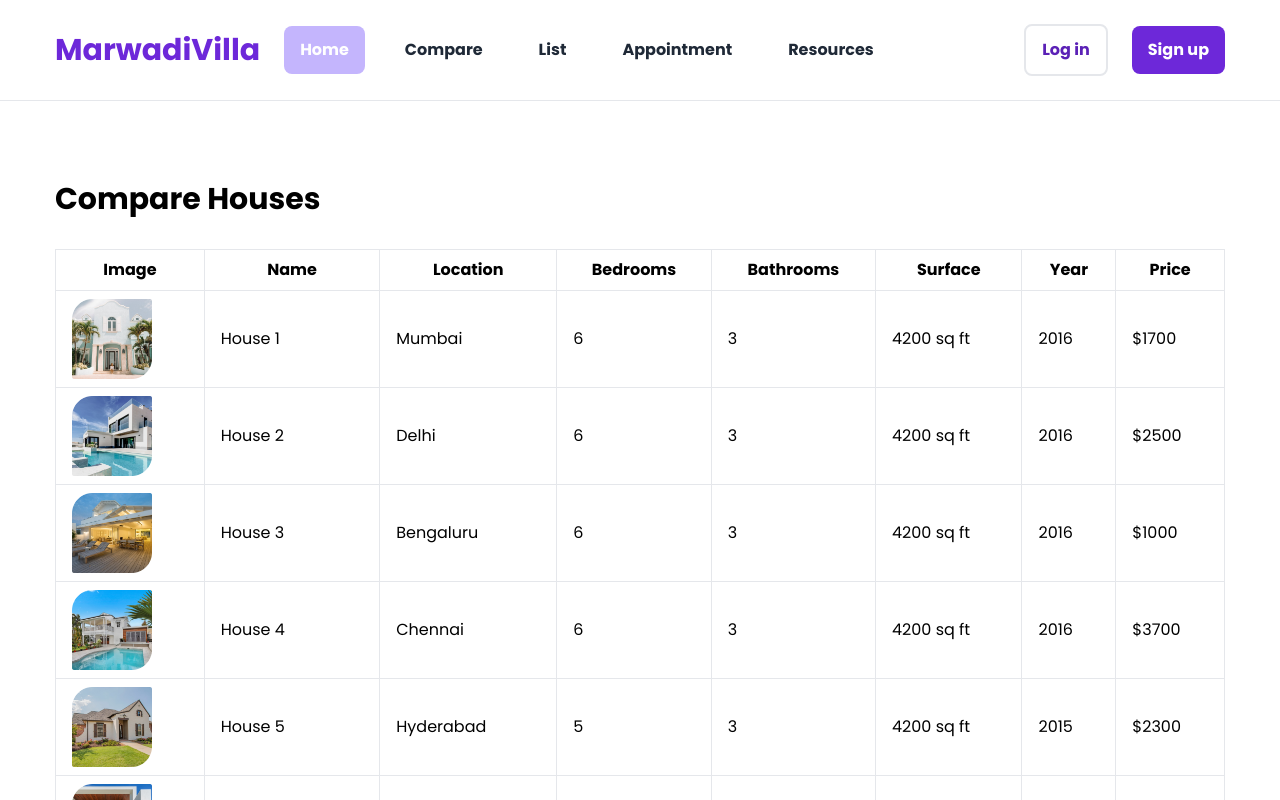
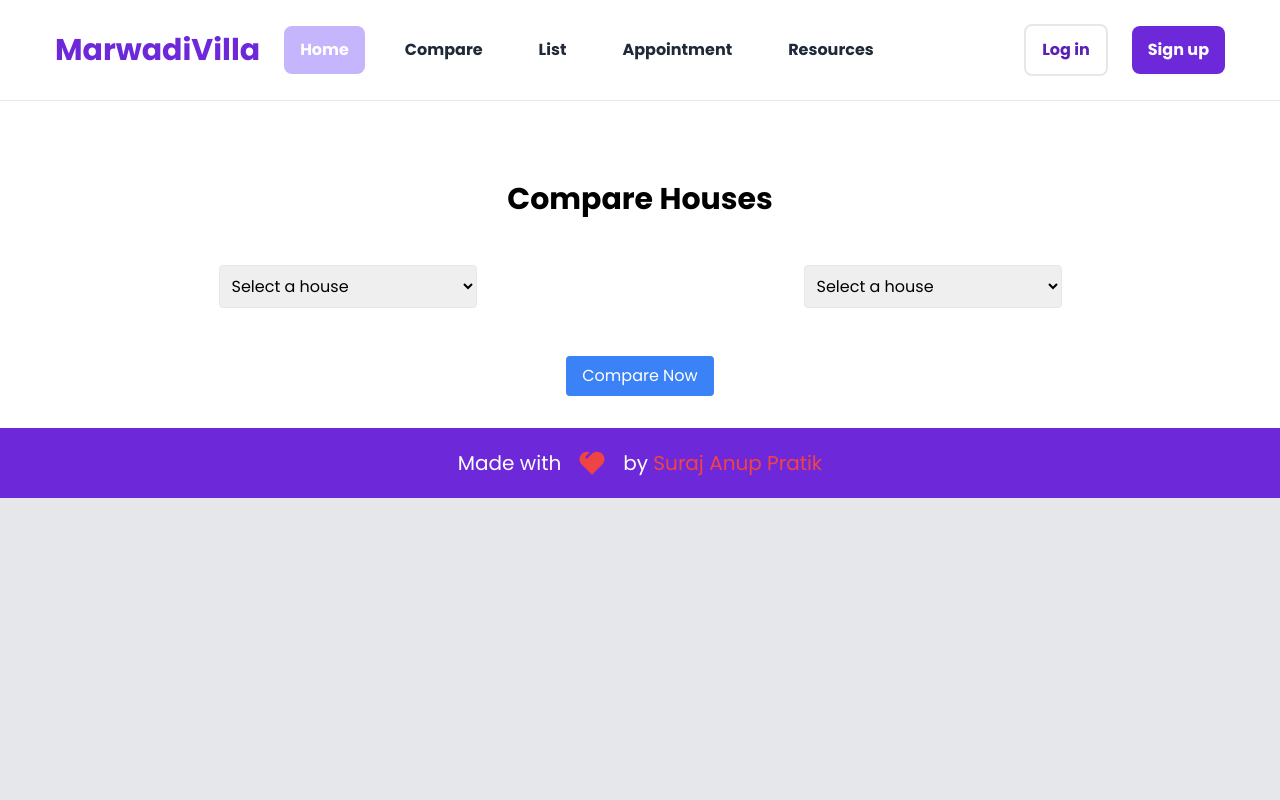
Before and after one commit to anupsinghh/MarwadiVilla, a React (Create React App) app: page /compare in a window 1280 px wide. Shown: the top 800 px of the page. Built offline with nearby package versions, Linux system fonts and the light colour scheme.

Commit message:
made changes in compare file

```diff
--- a/src/pages/Compare.js
+++ b/src/pages/Compare.js
@@ -1,42 +1,137 @@
-import React from "react";
+import React, { useState } from "react";
 import { housesData } from "../data"; // Adjust the import path as necessary
 
 const Compare = () => {
-  return (
-    <div className="container mx-auto py-8">
-      <h1 className="text-3xl font-bold mb-8">Compare Houses</h1>
-      <div className="overflow-x-auto">
+  const [selectedHouse1, setSelectedHouse1] = useState(null);
+  const [selectedHouse2, setSelectedHouse2] = useState(null);
+  const [compare, setCompare] = useState(false);
+
+  const handleSelectHouse1 = (event) => {
+    const selectedId = event.target.value;
+    const house = housesData.find((house) => house.id === parseInt(selectedId));
+    setSelectedHouse1(house);
+  };
+
+  const handleSelectHouse2 = (event) => {
+    const selectedId = event.target.value;
+    const house = housesData.find((house) => house.id === parseInt(selectedId));
+    setSelectedHouse2(house);
+  };
+
+  const renderHousePreview = (house) => {
+    if (!house) return null;
+    return (
+      <div className="border p-4 bg-white rounded shadow">
+        <img src={house.imageLg} alt={house.name} className="h-48 w-full object-cover mb-4" />
+        <h2 className="text-2xl font-bold mb-2">{house.name}</h2>
+        <p className="mb-2">{house.country}</p>
+      </div>
+    );
+  };
+
+  const renderComparisonTable = () => {
+    if (!compare || !selectedHouse1 || !selectedHouse2) return null;
+
+    return (
+      <div className="overflow-x-auto mt-8">
         <table className="min-w-full bg-white border">
           <thead>
             <tr>
-              <th className="py-2 px-4 border">Image</th>
-              <th className="py-2 px-4 border">Name</th>
-              <th className="py-2 px-4 border">Location</th>
-              <th className="py-2 px-4 border">Bedrooms</th>
-              <th className="py-2 px-4 border">Bathrooms</th>
-              <th className="py-2 px-4 border">Surface</th>
-              <th className="py-2 px-4 border">Year</th>
-              <th className="py-2 px-4 border">Price</th>
+              <th className="py-2 px-4 border">Property</th>
+              <th className="py-2 px-4 border">{selectedHouse1.name}</th>
+              <th className="py-2 px-4 border">{selectedHouse2.name}</th>
             </tr>
           </thead>
           <tbody>
-            {housesData.map((house) => (
-              <tr key={house.id}>
-                <td className="py-2 px-4 border">
-                  <img src={house.image} alt={house.name} className="h-20 w-20 object-cover" />
-                </td>
-                <td className="py-2 px-4 border">{house.name}</td>
-                <td className="py-2 px-4 border">{house.country}</td>
-                <td className="py-2 px-4 border">{house.bedrooms}</td>
-                <td className="py-2 px-4 border">{house.bathrooms}</td>
-                <td className="py-2 px-4 border">{house.surface}</td>
-                <td className="py-2 px-4 border">{house.year}</td>
-                <td className="py-2 px-4 border">${house.price}</td>
-              </tr>
-            ))}
+            <tr>
+              <td className="py-2 px-4 border">Location</td>
+              <td className="py-2 px-4 border">{selectedHouse1.country}</td>
+              <td className="py-2 px-4 border">{selectedHouse2.country}</td>
+            </tr>
+            <tr>
+              <td className="py-2 px-4 border">Bedrooms</td>
+              <td className="py-2 px-4 border">{selectedHouse1.bedrooms}</td>
+              <td className="py-2 px-4 border">{selectedHouse2.bedrooms}</td>
+            </tr>
+            <tr>
+              <td className="py-2 px-4 border">Bathrooms</td>
+              <td className="py-2 px-4 border">{selectedHouse1.bathrooms}</td>
+              <td className="py-2 px-4 border">{selectedHouse2.bathrooms}</td>
+            </tr>
+            <tr>
+              <td className="py-2 px-4 border">Surface</td>
+              <td className="py-2 px-4 border">{selectedHouse1.surface}</td>
+              <td className="py-2 px-4 border">{selectedHouse2.surface}</td>
+            </tr>
+            <tr>
+              <td className="py-2 px-4 border">Year</td>
+              <td className="py-2 px-4 border">{selectedHouse1.year}</td>
+              <td className="py-2 px-4 border">{selectedHouse2.year}</td>
+            </tr>
+            <tr>
+              <td className="py-2 px-4 border">Price</td>
+              <td className="py-2 px-4 border">${selectedHouse1.price}</td>
+              <td className="py-2 px-4 border">${selectedHouse2.price}</td>
+            </tr>
           </tbody>
         </table>
       </div>
+    );
+  };
+
+  return (
+    <div className="container mx-auto py-8">
+      <h1 className="text-3xl font-bold mb-8 text-center">Compare Houses</h1>
+      <div className="flex justify-between">
+        <div className="w-1/2 p-4">
+          <div className="flex items-center justify-center mb-4">
+            <select
+              onChange={handleSelectHouse1}
+              className="p-2 border rounded"
+              defaultValue=""
+            >
+              <option value="" disabled>
+                Select a house
+              </option>
+              {housesData.map((house) => (
+                <option key={house.id} value={house.id}>
+                  {house.name} - {house.country}
+                </option>
+              ))}
+            </select>
+          </div>
+          {renderHousePreview(selectedHouse1)}
+        </div>
+        <div className="w-1/2 p-4">
+          <div className="flex items-center justify-center mb-4">
+            <select
+              onChange={handleSelectHouse2}
+              className="p-2 border rounded"
+              defaultValue=""
+            >
+              <option value="" disabled>
+                Select a house
+              </option>
+              {housesData.map((house) => (
+                <option key={house.id} value={house.id}>
+                  {house.name} - {house.country}
+                </option>
+              ))}
+            </select>
+          </div>
+          {renderHousePreview(selectedHouse2)}
+        </div>
+      </div>
+      <div className="flex justify-center mt-4">
+        <button
+          onClick={() => setCompare(true)}
+          className="px-4 py-2 bg-blue-500 text-white rounded"
+          disabled={!selectedHouse1 || !selectedHouse2}
+        >
+          Compare Now
+        </button>
+      </div>
+      {renderComparisonTable()}
     </div>
   );
 };
```
